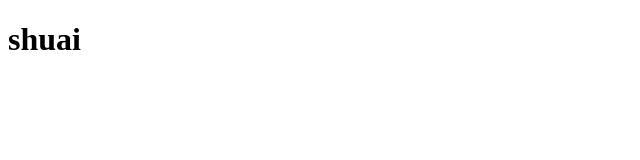
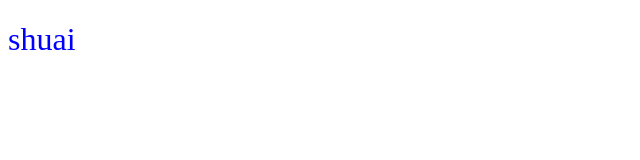
Before and after one commit to wanggaoze123/gitcx-01, a plain HTML site: page index.html in a window 1280 px wide. Shown: the whole page, without its empty margins (0-640 px from the left). Drawn offline with Linux system fonts and the light colour scheme.

Commit message:
增加了1.txt

```diff
--- a/index.html
+++ b/index.html
@@ -5,6 +5,12 @@
     <meta charset="UTF-8">
     <meta name="viewport" content="width=device-width, initial-scale=1.0">
     <title>Document</title>
+    <style>
+        h1 {
+            color: blue;
+            font-weight: 200;
+        }
+    </style>
 </head>
 
 <body>
```
Also changed, not shown: 1.txt (added).
